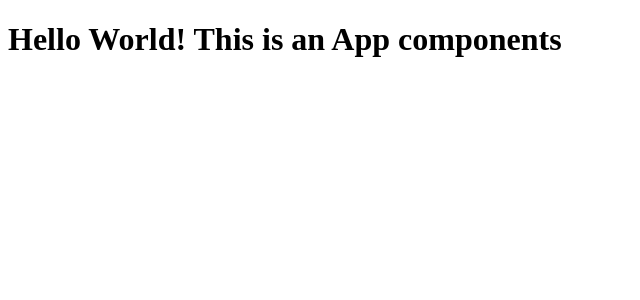
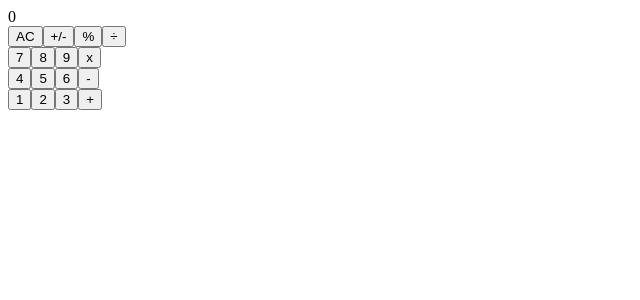
Before and after one commit to belsman/React-Calculator, a JavaScript app: page / in a window 1280 px wide. Shown: the top 300 px of the page, without its empty margins (0-640 px from the left). Built offline with nearby package versions, Linux system fonts and the light colour scheme.

Commit message:
Implement all the relevant components

```diff
--- a/src/components/App.js
+++ b/src/components/App.js
@@ -1,6 +1,12 @@
+import Display from './Display';
+import ButtonPanel from './ButtonPanel';
+
 function App() {
   return (
-    <h1>Hello World! This is an App components</h1>
+    <div className="container">
+      <Display result="0" />
+      <ButtonPanel />
+    </div>
   );
 }
 
--- a/src/components/Button.js
+++ b/src/components/Button.js
@@ -1,9 +1,21 @@
+import PropTypes from 'prop-types';
+
 function Button({ buttonName, buttonClass }) {
   return (
-    <button type="button" className={ buttonClass }>
+    <button type="button" className={buttonClass}>
       { buttonName }
     </button>
   );
 }
 
+Button.propTypes = {
+  buttonName: PropTypes.string,
+  buttonClass: PropTypes.string,
+};
+
+Button.defaultProps = {
+  buttonClass: 'button',
+  buttonName: 'button',
+};
+
 export default Button;
--- a/src/components/ButtonPanel.js
+++ b/src/components/ButtonPanel.js
@@ -2,7 +2,7 @@ import Button from './Button';
 
 function ButtonPanel() {
   return (
-      <div>
+    <div id="btn-panel">
       <div className="btn-panel-row">
         <Button buttonName="AC" buttonClass="basic-operator" />
         <Button buttonName="+/-" buttonClass="basic-operator" />
--- a/src/components/Display.js
+++ b/src/components/Display.js
@@ -0,0 +1,19 @@
+import PropTypes from 'prop-types';
+
+function Display({ result }) {
+  return (
+    <div id="display">
+      <div className="user-input">{ result || 0 }</div>
+    </div>
+  );
+}
+
+Display.propTypes = {
+  result: PropTypes.string,
+};
+
+Display.defaultProps = {
+  result: 'div',
+};
+
+export default Display;
```
Lines whose indentation alone changed are shown as unchanged.
